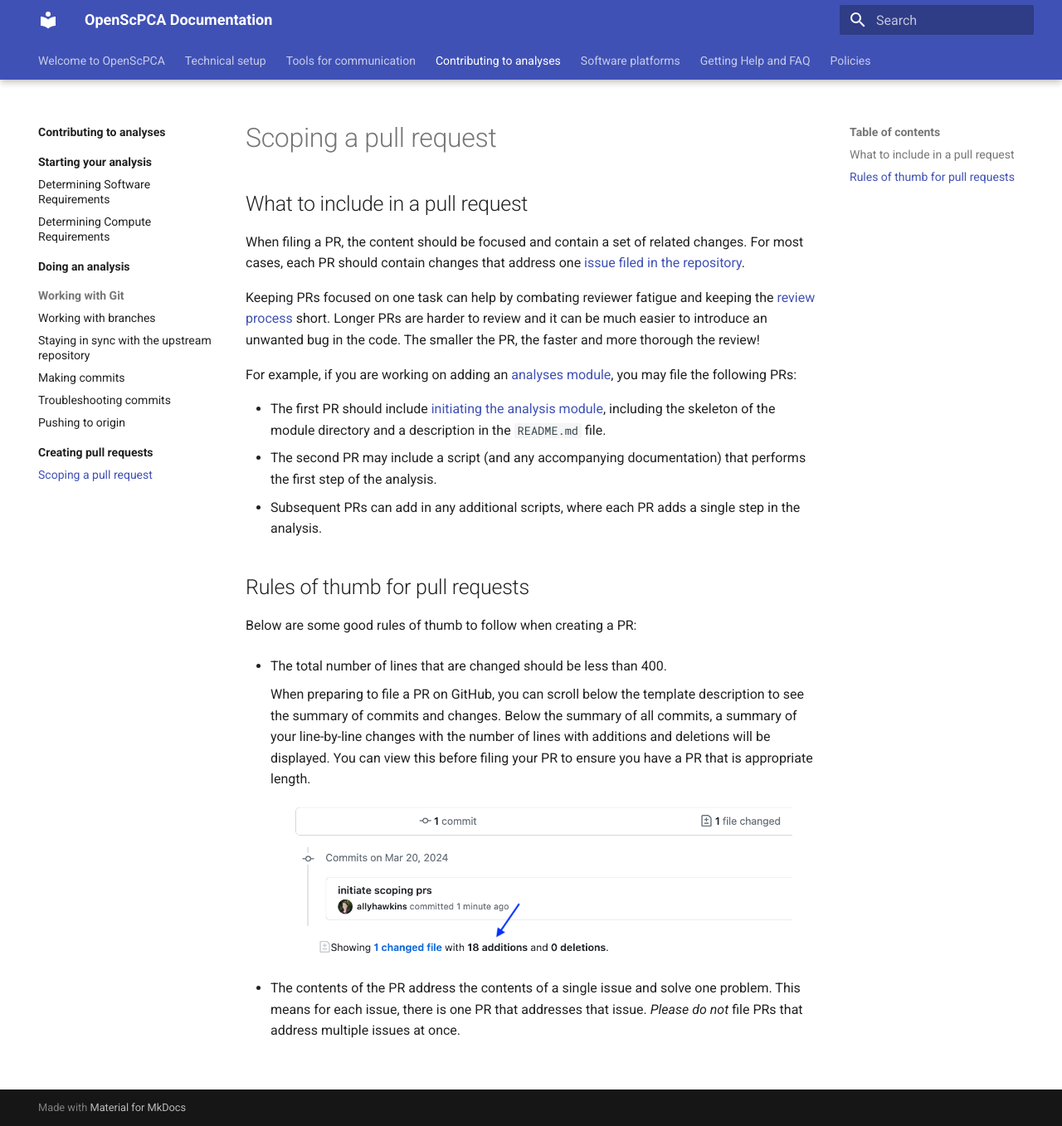
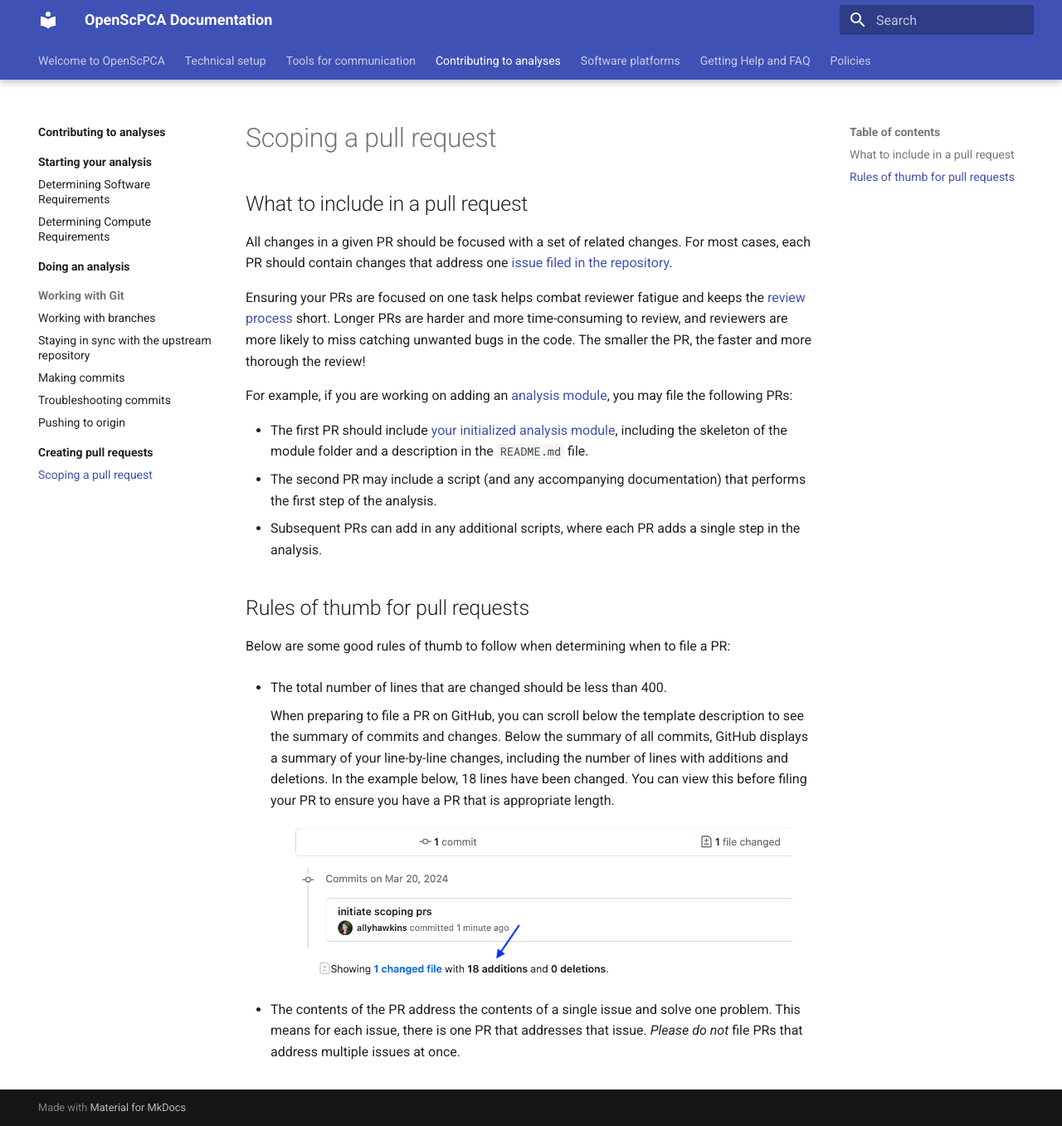
Before and after one commit to AlexsLemonade/OpenScPCA-analysis, an MkDocs documentation site: the page built from docs/contributing-to-analyses/creating-pull-requests/scoping-pull-requests.md, in a window 1280 px wide and 1357 px high. Shown: the whole window at 83% size. Built offline with MkDocs 1.6.1 and Material for MkDocs 9.7.7, drawn with Linux system fonts in a browser that asks for light colours.

Commit message:
Apply suggestions from code review
Co-authored-by: Stephanie Spielman <stephanie.spielman@gmail.com>

```diff
--- a/docs/contributing-to-analyses/creating-pull-requests/scoping-pull-requests.md
+++ b/docs/contributing-to-analyses/creating-pull-requests/scoping-pull-requests.md
@@ -2,27 +2,28 @@
 
 ## What to include in a pull request
 
-When filing a PR, the content should be focused and contain a set of related changes.
+All changes in a given PR should be focused with a set of related changes.
 For most cases, each PR should contain changes that address one [issue filed in the repository](../../communications-tools/github-issues/what-are-github-issues-and-how-do-we-use-them.md).
 
-Keeping PRs focused on one task can help by combating reviewer fatigue and keeping the [review process](STUB-LINK to review) short.
-Longer PRs are harder to review and it can be much easier to introduce an unwanted bug in the code.
+Ensuring your PRs are focused on one task helps combat reviewer fatigue and keeps the [review process](STUB-LINK to review) short.
+Longer PRs are harder and more time-consuming to review, and reviewers are more likely to miss catching unwanted bugs in the code.
 The smaller the PR, the faster and more thorough the review!
 
-For example, if you are working on adding an [analyses module](STUB-LINK to analysis modules), you may file the following PRs:
+For example, if you are working on adding an [analysis module](STUB-LINK to analysis modules), you may file the following PRs:
 
-- The first PR should include [initiating the analysis module](STUB-LINK to creating analysis module), including the skeleton of the module directory and a description in the `README.md` file.
+- The first PR should include [your initialized analysis module](STUB-LINK to creating analysis module), including the skeleton of the module folder and a description in the `README.md` file.
 - The second PR may include a script (and any accompanying documentation) that performs the first step of the analysis.
 - Subsequent PRs can add in any additional scripts, where each PR adds a single step in the analysis.
 
 ## Rules of thumb for pull requests
 
-Below are some good rules of thumb to follow when creating a PR:
+Below are some good rules of thumb to follow when determining when to file a PR:
 
 - The total number of lines that are changed should be less than 400.
 
     When preparing to file a PR on GitHub, you can scroll below the template description to see the summary of commits and changes.
-    Below the summary of all commits, a summary of your line-by-line changes with the number of lines with additions and deletions will be displayed.
+    Below the summary of all commits, GitHub displays a summary of your line-by-line changes, including the number of lines with additions and deletions.
+    In the example below, 18 lines have been changed.
     You can view this before filing your PR to ensure you have a PR that is appropriate length.
 
     <figure markdown="span">
```
